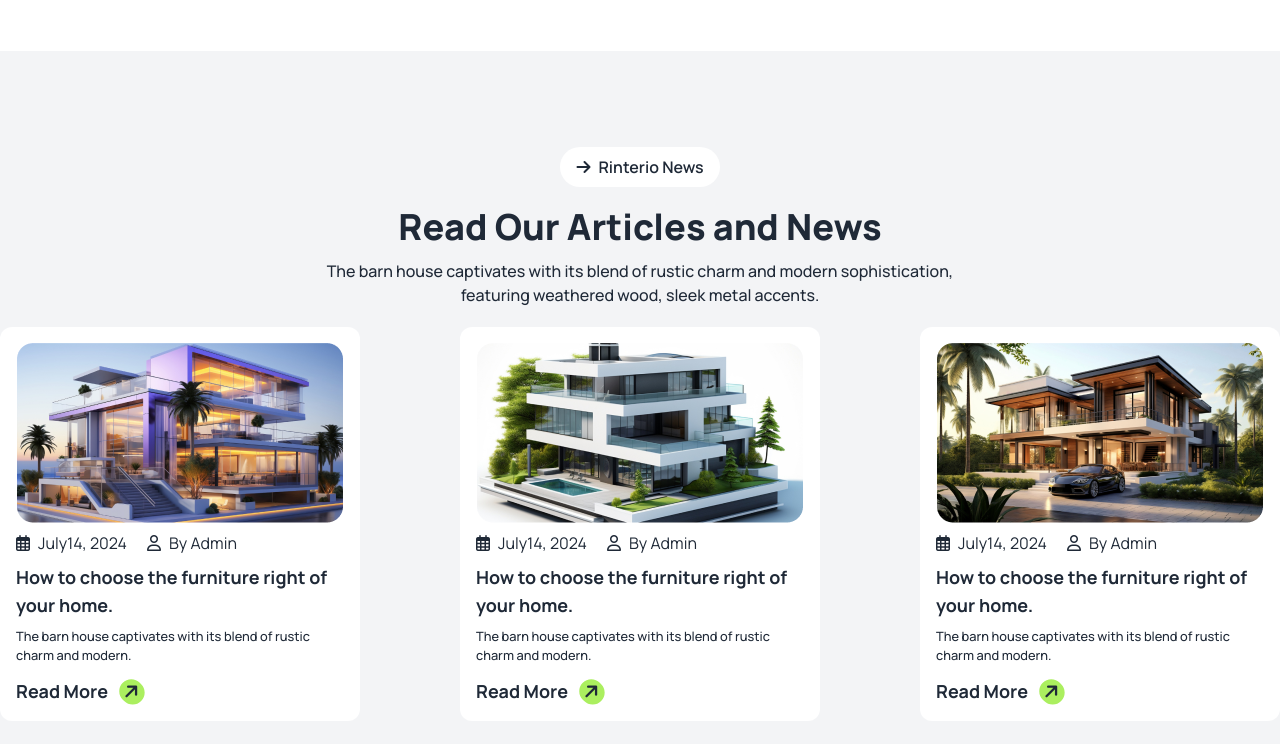
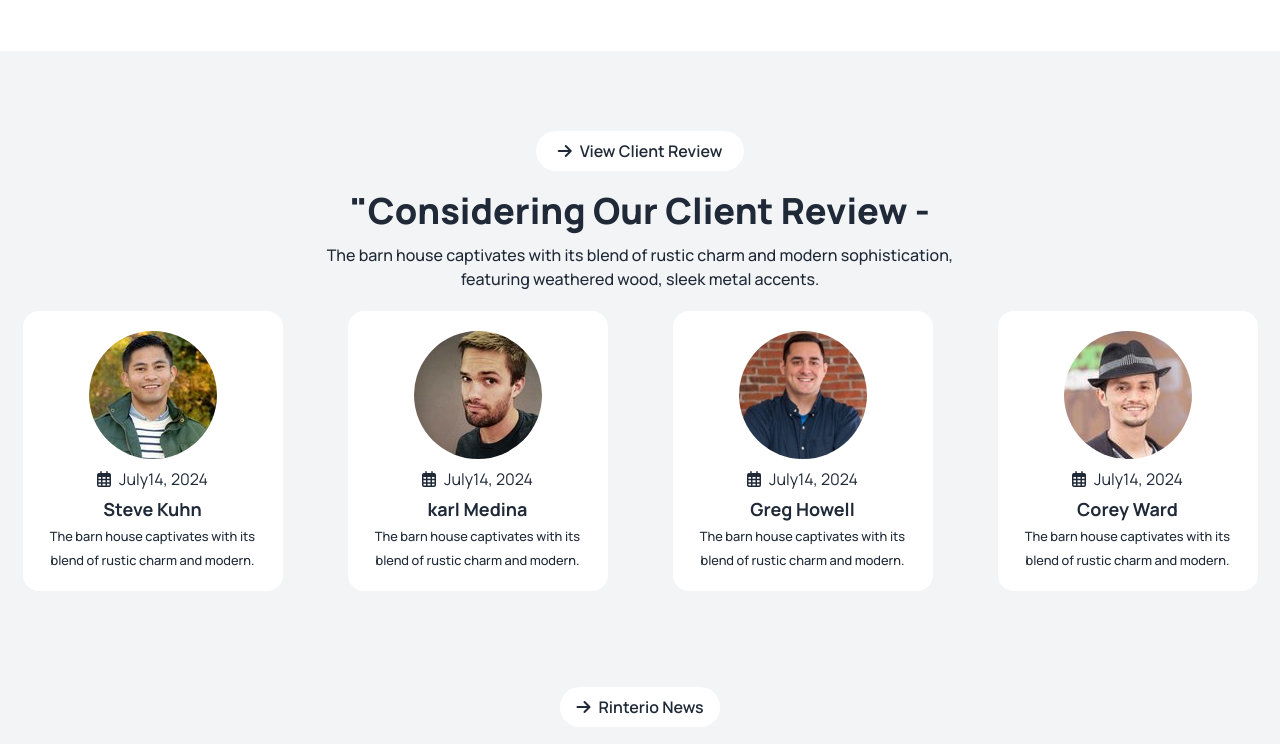
Before and after one commit to sheikhmuhammadantor/assignment-three-batch-10, a plain HTML site: page index.html in a window 1280 px wide. Shown: the part 3180-3924 px from the top of the page. Drawn offline with nearby package versions, Linux system fonts and the light colour scheme.

Commit message:
Client Review Section Done With Responsive.

```diff
--- a/index.html
+++ b/index.html
@@ -204,9 +204,9 @@
         </section>
 
         <!-- Process Count Section -->
-        <section>
+        <section class="container mx-auto">
             <div
-                class="grid place-items-center lg:grid-cols-4 md:grid-cols-2 grid-cols-1 gap-5 bg-white py-8 md:py-14 px-2 md:px-6 my-8 md:my-16">
+                class="grid place-items-center lg:grid-cols-4 md:grid-cols-2 grid-cols-1 gap-5 bg-white py-8 md:py-14 px-2 md:px-6 my-8 md:my-16 rounded-3xl">
                 <!-- Count 1 -->
                 <div class="text-center p-2">
                     <i class="fa-regular fa-message text-2xl"></i>
@@ -404,6 +404,87 @@
         </section>
     </section>
 
+    <!-- Client Review -->
+    <section class="container mx-auto flex flex-col justify-center gap-5 mt-6 md:mt-12 lg:mt-20">
+        <!-- Client Review - Button -->
+        <div
+            class="bg-white p-2 rounded-full w-52 flex gap-2 items-center justify-center cursor-pointer hover:font-semibold hover:bg-slate-200 transition mx-auto font-semibold">
+            <i class="fa-solid fa-arrow-right"></i>
+            <a href="#">
+                View Client Review
+            </a>
+        </div>
+        <!-- Client Review Header -->
+        <div class="text-center mx-auto">
+            <h1 class="text-4xl font-black mb-3">
+                "Considering Our Client Review -
+            </h1>
+            <p class="w-10/12 max-w-[800px] mx-auto font-medium">
+                The barn house captivates with its blend of rustic charm and modern sophistication, featuring
+                weathered wood, sleek metal accents.
+            </p>
+        </div>
+        <!-- Client Review Content Card -->
+        <div class="grid place-items-center lg:grid-cols-4 md:grid-cols-2 grid-cols-1 gap-5">
+            <!-- Review 1 -->
+            <div class="lg:max-w-[260px] max-w-[320px] bg-white rounded-2xl p-5 text-center">
+                <img class="rounded-full mx-auto" src="./client/StrveKuhn.jpg" alt="Concept Icon">
+                <p class="flex items-center gap-2 justify-center mt-2">
+                    <i class="fa-regular fa-calendar-days"></i>
+                    July14, 2024
+                </p>
+                <h3 class="text-lg font-bold cursor-pointer hover:underline mt-1">
+                    Steve Kuhn
+                </h3>
+                <small class="font-medium">
+                    The barn house captivates with its blend of rustic charm and modern.
+                </small>
+            </div>
+            <!-- Review 2 -->
+            <div class="lg:max-w-[260px] max-w-[320px] bg-white rounded-2xl p-5 text-center">
+                <img class="rounded-full mx-auto" src="./client/karlMedina.jpg" alt="Concept Icon">
+                <p class="flex items-center gap-2 justify-center mt-2">
+                    <i class="fa-regular fa-calendar-days"></i>
+                    July14, 2024
+                </p>
+                <h3 class="text-lg font-bold cursor-pointer hover:underline mt-1">
+                    karl Medina
+                </h3>
+                <small class="font-medium">
+                    The barn house captivates with its blend of rustic charm and modern.
+                </small>
+            </div>
+            <!-- Review 3 -->
+            <div class="lg:max-w-[260px] max-w-[320px] bg-white rounded-2xl p-5 text-center">
+                <img class="rounded-full mx-auto" src="./client/GregHowell.jpg" alt="Concept Icon">
+                <p class="flex items-center gap-2 justify-center mt-2">
+                    <i class="fa-regular fa-calendar-days"></i>
+                    July14, 2024
+                </p>
+                <h3 class="text-lg font-bold cursor-pointer hover:underline mt-1">
+                    Greg Howell
+                </h3>
+                <small class="font-medium">
+                    The barn house captivates with its blend of rustic charm and modern.
+                </small>
+            </div>
+            <!-- Review 4 -->
+            <div class="lg:max-w-[260px] max-w-[320px] bg-white rounded-2xl p-5 text-center">
+                <img class="rounded-full mx-auto" src="./client/CoreyWard.jpg" alt="Concept Icon">
+                <p class="flex items-center gap-2 justify-center mt-2">
+                    <i class="fa-regular fa-calendar-days"></i>
+                    July14, 2024
+                </p>
+                <h3 class="text-lg font-bold cursor-pointer hover:underline mt-1">
+                    Corey Ward
+                </h3>
+                <small class="font-medium">
+                    The barn house captivates with its blend of rustic charm and modern.
+                </small>
+            </div>
+        </div>
+    </section>
+
     <!-- Articles And News Section -->
     <section class="container mx-auto flex flex-col justify-center gap-5 py-24">
         <!-- Article - Button -->
@@ -446,7 +527,7 @@
                     <h3 class="text-lg font-bold cursor-pointer hover:underline my-2">
                         How to choose the furniture right of your home.
                     </h3>
-                    <small class="font-medium block">
+                    <small class="font-medium block text-gray-400">
                         The barn house captivates with its blend of rustic charm and modern.
                     </small>
                     <button class="mt-3 text-lg font-bold hover:underline">
@@ -476,7 +557,7 @@
                     <h3 class="text-lg font-bold cursor-pointer hover:underline my-2">
                         How to choose the furniture right of your home.
                     </h3>
-                    <small class="font-medium block">
+                    <small class="font-medium block text-gray-400">
                         The barn house captivates with its blend of rustic charm and modern.
                     </small>
                     <button class="mt-3 text-lg font-bold hover:underline">
@@ -506,7 +587,7 @@
                     <h3 class="text-lg font-bold cursor-pointer hover:underline my-2">
                         How to choose the furniture right of your home.
                     </h3>
-                    <small class="font-medium block">
+                    <small class="font-medium block text-gray-400">
                         The barn house captivates with its blend of rustic charm and modern.
                     </small>
                     <button class="mt-3 text-lg font-bold hover:underline">
```
Also changed, not shown: client/CoreyWard.jpg (added), client/GregHowell.jpg (added), client/StrveKuhn.jpg (added), client/karlMedina.jpg (added).
